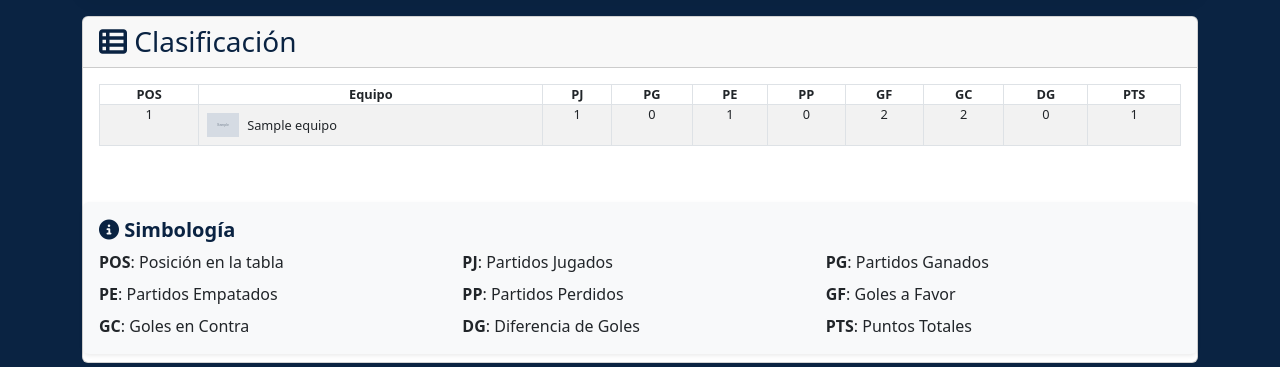
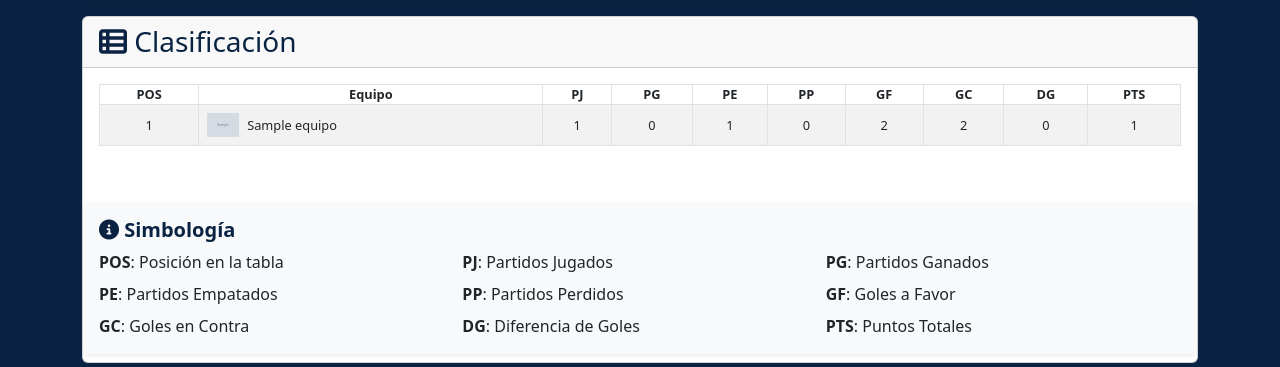
Before and after one commit to Moy020513/Torneos, a Django app: page /categoria/1/tabla-posiciones/ in a window 1280 px wide. Shown: the part 324-691 px from the top of the page. Run offline with Django 4.2, Linux system fonts and the light colour scheme; tables that the repository leaves empty hold one stand-in row (values such as "Sample post"); grey boxes marked "Sample" are stand-in pictures.

Commit message:
alto centrado fila

```diff
--- a/templates/torneos/tabla_posiciones.html
+++ b/templates/torneos/tabla_posiciones.html
@@ -63,6 +63,12 @@
             <li class="col"><strong>PTS</strong>: Puntos Totales</li>
         </ul>
         <style>
+        /* Centrar todos los td y th excepto la columna Equipo */
+        .tabla-posiciones th:not(:nth-child(2)),
+        .tabla-posiciones td:not(:nth-child(2)) {
+            text-align: center !important;
+            vertical-align: middle !important;
+        }
         /* Reducir altura de las filas de la tabla de posiciones */
         .tabla-posiciones th,
         .tabla-posiciones td {
```
